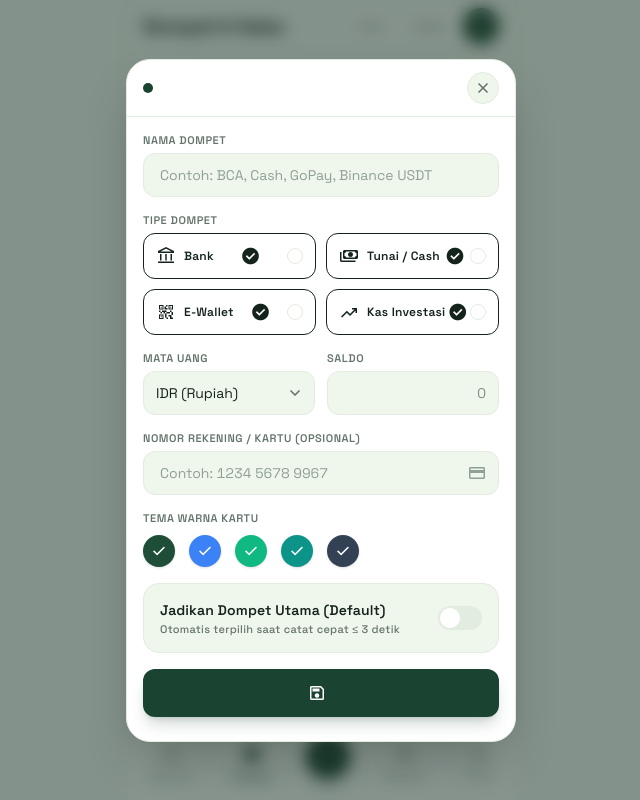
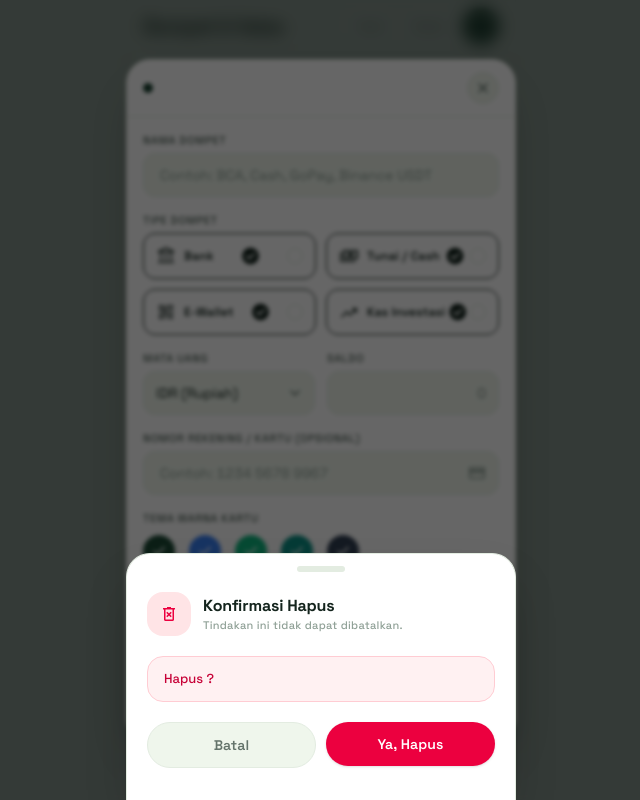
Before and after one commit to FauzanAgra/tracking-finance, a Laravel app: page /wallets in a window 1280 px wide. Shown: the whole page, without its empty margins (319-959 px from the left). Run offline with Laravel 12, Linux system fonts and the light colour scheme; a user stored in the database is signed in; tables that the repository leaves empty hold one stand-in row (values such as "Sample post"); style sheets or scripts are compiled from the project's sources.

Commit message:
feat(ux): add global delete confirm modal and flash toast notification

```diff
--- /dev/null
+++ b/resources/views/components/confirm-delete-modal.blade.php
@@ -0,0 +1,98 @@
+{{--
+    Reusable Delete Confirmation Modal (IMV-001)
+    --------------------------------------------------
+    Trigger dari halaman mana saja menggunakan Alpine.js event dispatch:
+        $dispatch('confirm-delete', { label: 'Nama Item', action: '/url/delete' })
+
+    Method DELETE digunakan secara default via hidden input _method.
+--}}
+<div
+    x-data="{
+        open: false,
+        label: '',
+        formAction: '',
+    }"
+    @confirm-delete.window="
+        label      = $event.detail.label;
+        formAction = $event.detail.action;
+        open       = true;
+    "
+    @keydown.escape.window="open = false"
+    x-show="open"
+    x-cloak
+    class="fixed inset-0 z-[60] flex items-end justify-center"
+    role="dialog"
+    aria-modal="true"
+    aria-labelledby="confirm-delete-title"
+>
+    {{-- Backdrop --}}
+    <div
+        x-show="open"
+        x-transition:enter="ease-out duration-200"
+        x-transition:enter-start="opacity-0"
+        x-transition:enter-end="opacity-100"
+        x-transition:leave="ease-in duration-150"
+        x-transition:leave-start="opacity-100"
+        x-transition:leave-end="opacity-0"
+        @click="open = false"
+        class="fixed inset-0 bg-black/60 backdrop-blur-[2px]"
+    ></div>
+
+    {{-- Bottom-Sheet --}}
+    <div
+        x-show="open"
+        x-transition:enter="ease-out duration-250"
+        x-transition:enter-start="translate-y-full"
+        x-transition:enter-end="translate-y-0"
+        x-transition:leave="ease-in duration-200"
+        x-transition:leave-start="translate-y-0"
+        x-transition:leave-end="translate-y-full"
+        class="relative z-10 w-full max-w-[390px] bg-surface-card dark:bg-dark-surface rounded-t-3xl border-t border-x border-border-subtle dark:border-dark-border shadow-2xl px-5 pt-3 pb-8"
+    >
+        {{-- Drag Handle --}}
+        <div class="w-12 h-1.5 rounded-full bg-border-subtle dark:bg-dark-border mx-auto mb-5"></div>
+
+        {{-- Header --}}
+        <div class="flex items-center gap-3 mb-5">
+            <div class="w-11 h-11 rounded-2xl bg-rose-100 dark:bg-rose-950/50 flex items-center justify-center text-rose-600 dark:text-rose-400 shrink-0">
+                <span class="material-symbols-outlined text-[22px]">delete_forever</span>
+            </div>
+            <div>
+                <h3 id="confirm-delete-title" class="text-title-md font-bold text-text-primary dark:text-dark-text-primary leading-tight">
+                    Konfirmasi Hapus
+                </h3>
+                <p class="text-label-xs text-text-muted dark:text-dark-text-muted mt-0.5">
+                    Tindakan ini tidak dapat dibatalkan.
+                </p>
+            </div>
+        </div>
+
+        {{-- Body --}}
+        <div class="bg-rose-50 dark:bg-rose-950/30 border border-rose-200 dark:border-rose-800/50 rounded-2xl px-4 py-3 mb-5">
+            <p class="text-body-sm text-rose-700 dark:text-rose-300 font-medium">
+                Hapus <strong x-text="label"></strong>?
+            </p>
+        </div>
+
+        {{-- Actions --}}
+        <div class="grid grid-cols-2 gap-2.5">
+            <button
+                type="button"
+                @click="open = false"
+                class="py-3 rounded-full bg-surface-tint dark:bg-dark-surface-tint border border-border-subtle dark:border-dark-border text-label-lg font-semibold text-text-secondary dark:text-dark-text-secondary cursor-pointer active:scale-95 transition-transform"
+            >
+                Batal
+            </button>
+            <form :action="formAction" method="POST" @submit="open = false">
+                @csrf
+                <input type="hidden" name="_method" value="DELETE">
+                <button
+                    type="submit"
+                    class="w-full py-3 rounded-full bg-rose-600 dark:bg-rose-500 text-white text-label-lg font-semibold shadow-sm cursor-pointer active:scale-95 transition-transform"
+                >
+                    Ya, Hapus
+                </button>
+            </form>
+        </div>
+    </div>
+</div>
--- a/resources/views/components/layouts/mobile.blade.php
+++ b/resources/views/components/layouts/mobile.blade.php
@@ -46,6 +46,12 @@
         @if ($activeNav)
             <x-bottom-nav :active="$activeNav" />
         @endif
+
+        {{-- Global Delete Confirmation Modal (IMV-001) --}}
+        <x-confirm-delete-modal />
+
+        {{-- Global Toast Notification (IMV-002) --}}
+        <x-toast />
     </div>
 </body>
 
--- /dev/null
+++ b/resources/views/components/toast.blade.php
@@ -0,0 +1,65 @@
+{{--
+    Global Flash Toast Notification (IMV-002)
+    --------------------------------------------------
+    Ditampilkan otomatis jika ada session flash:
+      - session('status')  → toast hijau (sukses)
+      - session('success') → toast hijau (sukses)
+      - session('error')   → toast merah (error/peringatan)
+
+    Toast muncul dari bawah layar (slide-up), auto-dismiss setelah 3,5 detik,
+    dengan progress bar yang mengempis sebagai visual countdown.
+--}}
+@php
+    $toastMessage = session('status') ?? session('success') ?? session('error') ?? '';
+    $isError      = session()->has('error');
+@endphp
+
+@if ($toastMessage)
+    <div
+        x-data="{ show: true }"
+        x-show="show"
+        x-init="setTimeout(() => show = false, 3500)"
+        x-transition:enter="transition ease-out duration-300"
+        x-transition:enter-start="opacity-0 translate-y-4"
+        x-transition:enter-end="opacity-100 translate-y-0"
+        x-transition:leave="transition ease-in duration-200"
+        x-transition:leave-start="opacity-100 translate-y-0"
+        x-transition:leave-end="opacity-0 translate-y-4"
+        class="fixed bottom-24 inset-x-4 max-w-[358px] mx-auto z-[70]"
+        role="alert"
+        aria-live="polite"
+    >
+        <div class="relative overflow-hidden flex items-center gap-3 px-4 py-3 rounded-2xl shadow-lg border
+            {{ $isError
+                ? 'bg-rose-600 dark:bg-rose-700 border-rose-500/80 text-white'
+                : 'bg-forest-primary dark:bg-dark-surface border-forest-primary/80 dark:border-dark-lime/40 text-white dark:text-dark-text-primary'
+            }}"
+        >
+            {{-- Icon --}}
+            <span class="material-symbols-outlined text-[20px] shrink-0 {{ $isError ? 'text-rose-200' : 'text-accent-lime dark:text-dark-lime' }}">
+                {{ $isError ? 'error' : 'check_circle' }}
+            </span>
+
+            {{-- Message --}}
+            <p class="text-label-md font-semibold flex-1 leading-snug">{{ $toastMessage }}</p>
+
+            {{-- Close button --}}
+            <button
+                type="button"
+                @click="show = false"
+                class="shrink-0 w-6 h-6 flex items-center justify-center rounded-full opacity-60 hover:opacity-100 transition-opacity cursor-pointer"
+                aria-label="Tutup notifikasi"
+            >
+                <span class="material-symbols-outlined text-[16px]">close</span>
+            </button>
+
+            {{-- Auto-dismiss progress bar --}}
+            <div
+                x-data="{ w: 100 }"
+                x-init="$nextTick(() => { w = 0 })"
+                class="absolute bottom-0 left-0 h-0.5 {{ $isError ? 'bg-rose-300/60' : 'bg-white/30' }} rounded-b-2xl transition-all duration-[3500ms] ease-linear"
+                :style="`width: ${w}%`"
+            ></div>
+        </div>
+    </div>
+@endif
--- a/resources/views/receipts/index.blade.php
+++ b/resources/views/receipts/index.blade.php
@@ -33,11 +33,6 @@
         </header>
 
         <div class="px-gutter py-space-md space-y-4">
-            @if (session('error'))
-                <div class="p-3 rounded-xl bg-rose-50 dark:bg-rose-950/50 border border-rose-200 dark:border-rose-800/50 text-rose-700 dark:text-rose-300 text-body-sm font-medium">
-                    {{ session('error') }}
-                </div>
-            @endif
 
             @if ($errors->any())
                 <div class="p-3 rounded-xl bg-rose-50 dark:bg-rose-950/50 border border-rose-200 dark:border-rose-800/50 text-rose-700 dark:text-rose-300 text-label-md space-y-1">
--- a/resources/views/wallets/index.blade.php
+++ b/resources/views/wallets/index.blade.php
@@ -87,19 +87,6 @@
         <!-- Main Content Canvas -->
         <div class="flex-1 px-gutter pt-space-md flex flex-col gap-space-md">
             <!-- Flash Notifications -->
-            @if (session('status'))
-                <div class="flex items-center gap-2 p-3 rounded-2xl bg-semantic-profit-bg text-semantic-profit-text border border-accent-lime dark:bg-dark-surface-tint dark:text-dark-lime dark:border-dark-border text-body-sm">
-                    <span class="material-symbols-outlined text-[18px] fill-1">check_circle</span>
-                    <span>{{ session('status') }}</span>
-                </div>
-            @endif
-
-            @if (session('error'))
-                <div class="flex items-center gap-2 p-3 rounded-2xl bg-semantic-loss-bg text-semantic-loss-text border border-rose-200 dark:bg-rose-950/40 dark:text-rose-300 dark:border-rose-800 text-body-sm">
-                    <span class="material-symbols-outlined text-[18px] fill-1">error</span>
-                    <span>{{ session('error') }}</span>
-                </div>
-            @endif
 
             <!-- Top Summary Bento Card -->
             <section class="bg-surface-card dark:bg-dark-surface rounded-3xl p-5 border border-border-subtle dark:border-dark-border flex flex-col gap-space-sm relative overflow-hidden shadow-sm">
@@ -303,17 +290,14 @@
                                             >
                                                 <span class="material-symbols-outlined text-[14px]">edit</span>
                                             </button>
-                                            <form method="POST" action="{{ route('wallets.destroy', $wallet) }}" onsubmit="return confirm('Hapus dompet {{ $wallet->name }}?')">
-                                                @csrf
-                                                @method('DELETE')
                                             <button
-                                                    type="submit"
+                                                type="button"
+                                                @click="$dispatch('confirm-delete', { label: '{{ addslashes($wallet->name) }}', action: '{{ route('wallets.destroy', $wallet) }}' })"
                                                 aria-label="Hapus {{ $wallet->name }}"
                                                 class="w-7 h-7 rounded-full bg-white/10 hover:bg-rose-500/80 flex items-center justify-center text-white active:scale-95 transition-all cursor-pointer"
                                             >
                                                 <span class="material-symbols-outlined text-[14px]">delete</span>
                                             </button>
-                                            </form>
                                         </div>
                                     </div>
                                 </div>
@@ -347,17 +331,14 @@
                                         >
                                             <span class="material-symbols-outlined text-[14px]">edit</span>
                                         </button>
-                                        <form method="POST" action="{{ route('wallets.destroy', $wallet) }}" onsubmit="return confirm('Hapus dompet {{ $wallet->name }}?')">
-                                            @csrf
-                                            @method('DELETE')
                                         <button
-                                                type="submit"
+                                            type="button"
+                                            @click="$dispatch('confirm-delete', { label: '{{ addslashes($wallet->name) }}', action: '{{ route('wallets.destroy', $wallet) }}' })"
                                             aria-label="Hapus {{ $wallet->name }}"
                                             class="w-7 h-7 rounded-full bg-surface-tint dark:bg-dark-surface-tint border border-border-subtle dark:border-dark-border flex items-center justify-center text-text-secondary dark:text-dark-text-secondary hover:text-semantic-loss-text dark:hover:text-rose-400 active:scale-95 transition-all cursor-pointer"
                                         >
                                             <span class="material-symbols-outlined text-[14px]">delete</span>
                                         </button>
-                                        </form>
                                     </div>
                                 </div>
 
```
Also changed, not shown: docs/TASKS.md (+17 -2 lines), resources/views/budgets/index.blade.php (+2 -10 lines), resources/views/categories/index.blade.php (+2 -5 lines), resources/views/debts/index.blade.php (+8 -18 lines), resources/views/goals/index.blade.php (+8 -18 lines), resources/views/investments/index.blade.php (+0 -11 lines), resources/views/transactions/index.blade.php (+2 -10 lines). Lines whose indentation alone changed are shown as unchanged.
